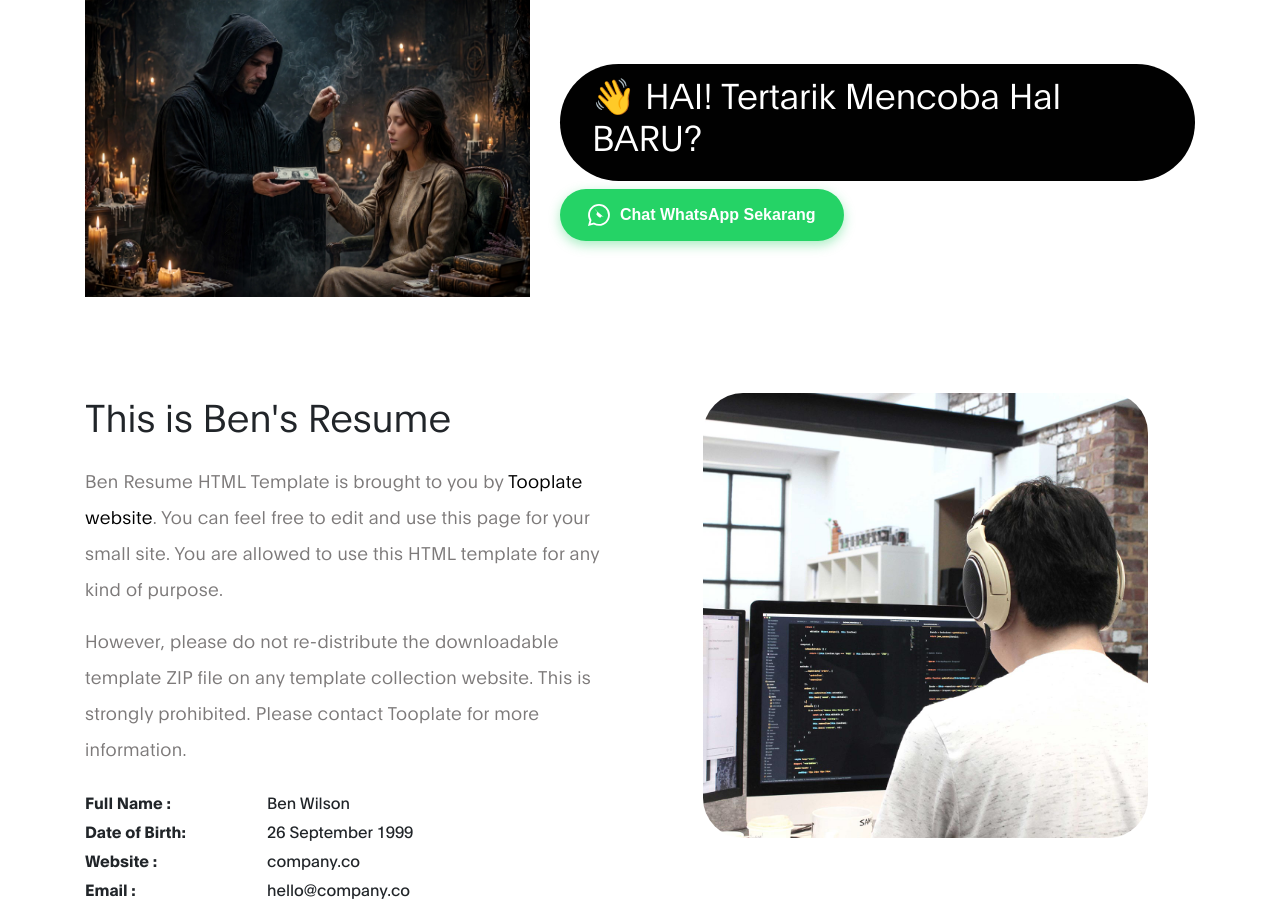
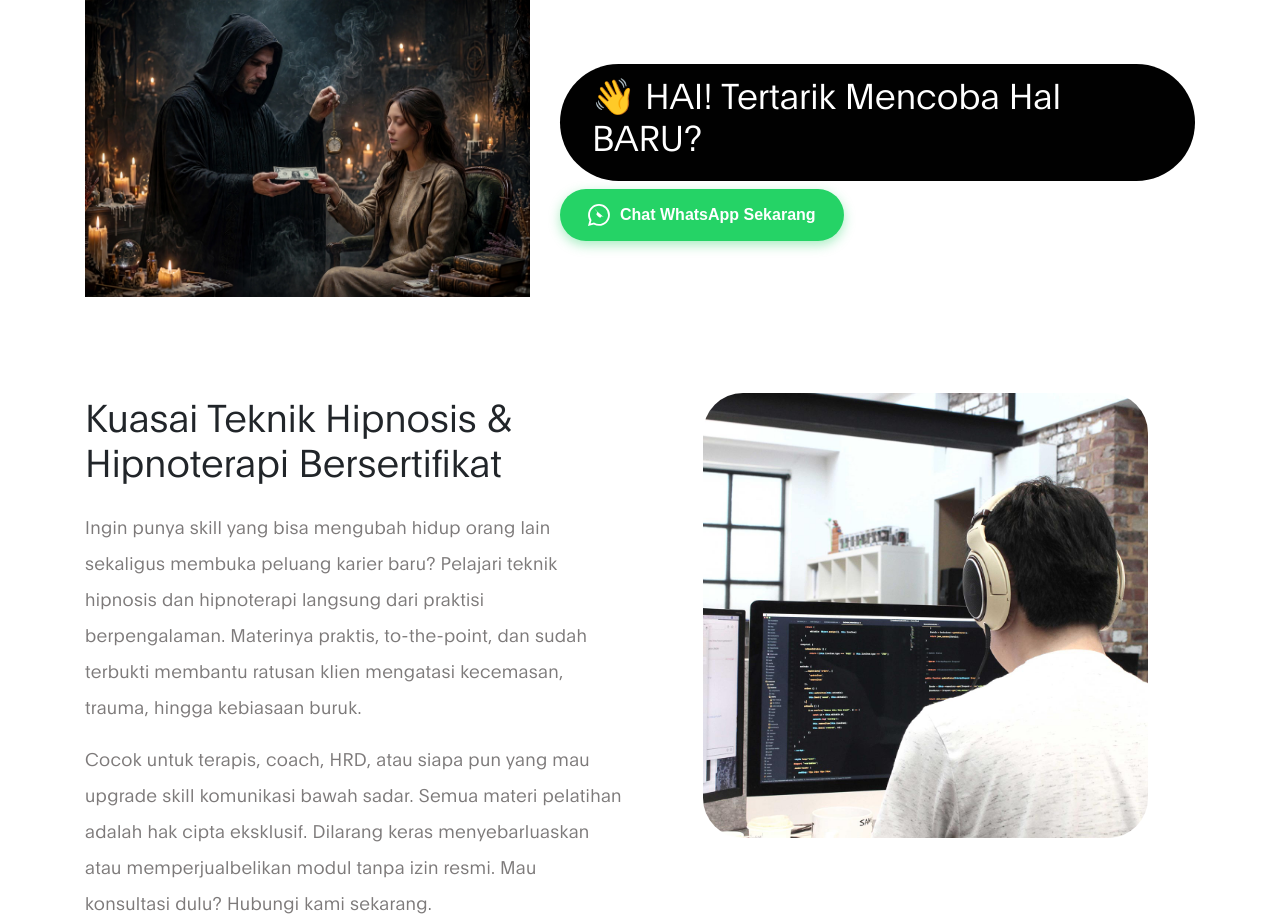
Before and after one commit to Hypnoteraphy-Masters/Hypnoteraphy-Masters.github.io, a plain HTML site: page index.html in a window 1280 px wide. Shown: the top 923 px of the page. Drawn offline with Linux system fonts and the light colour scheme.

Commit message:
Update index.html

```diff
--- a/index.html
+++ b/index.html
@@ -31,7 +31,7 @@ https://www.tooplate.com/view/2120-ben-resume
         <div class="container">
 
             <a class="navbar-brand" href="#">
-                Ben Resume
+               PELATIHAN HIPNOTIS
             </a>
 
             <button class="navbar-toggler" type="button" data-toggle="collapse" data-target="#navbarNav" aria-controls="navbarNav" aria-expanded="false" aria-label="Toggle navigation">
@@ -107,12 +107,11 @@ https://www.tooplate.com/view/2120-ben-resume
             <div class="row">
 
                 <div class="col-lg-6 col-md-6 col-12">
-                    <h3 class="mb-4">This is Ben's Resume</h3>
+                 <h3 class="mb-4">Kuasai Teknik Hipnosis & Hipnoterapi Bersertifikat</h3>
 
-                    <p>Ben Resume HTML Template is brought to you by <a rel="nofollow" href="https://www.tooplate.com" target="_parent">Tooplate website</a>. You can feel free to edit and use this page for your small site. You are allowed to use this HTML template for any kind of purpose.</p>
+                   <p>Ingin punya skill yang bisa mengubah hidup orang lain sekaligus membuka peluang karier baru? Pelajari teknik hipnosis dan hipnoterapi langsung dari praktisi berpengalaman. Materinya praktis, to-the-point, dan sudah terbukti membantu ratusan klien mengatasi kecemasan, trauma, hingga kebiasaan buruk.</p>
 
-                    <p>However, please do not re-distribute the downloadable template ZIP file on any template collection website. This is strongly prohibited. Please contact Tooplate for more information.</p>
-
+                   <p>Cocok untuk terapis, coach, HRD, atau siapa pun yang mau upgrade skill komunikasi bawah sadar. Semua materi pelatihan adalah hak cipta eksklusif. Dilarang keras menyebarluaskan atau memperjualbelikan modul tanpa izin resmi. Mau konsultasi dulu? Hubungi kami sekarang.</p>
                     <ul class="mt-4 mb-5 mb-lg-0 profile-list list-unstyled">
                         <li><strong>Full Name :</strong> Ben Wilson </li>
 
```
